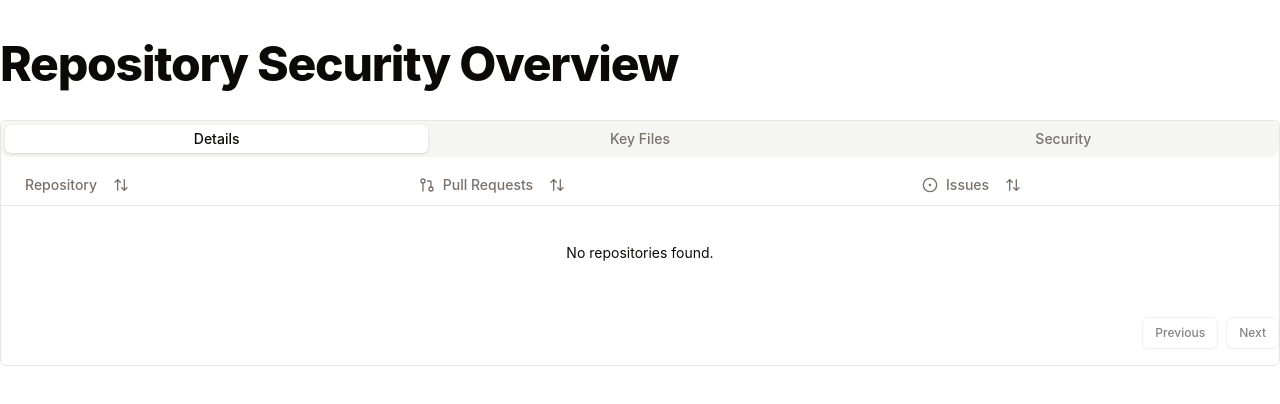
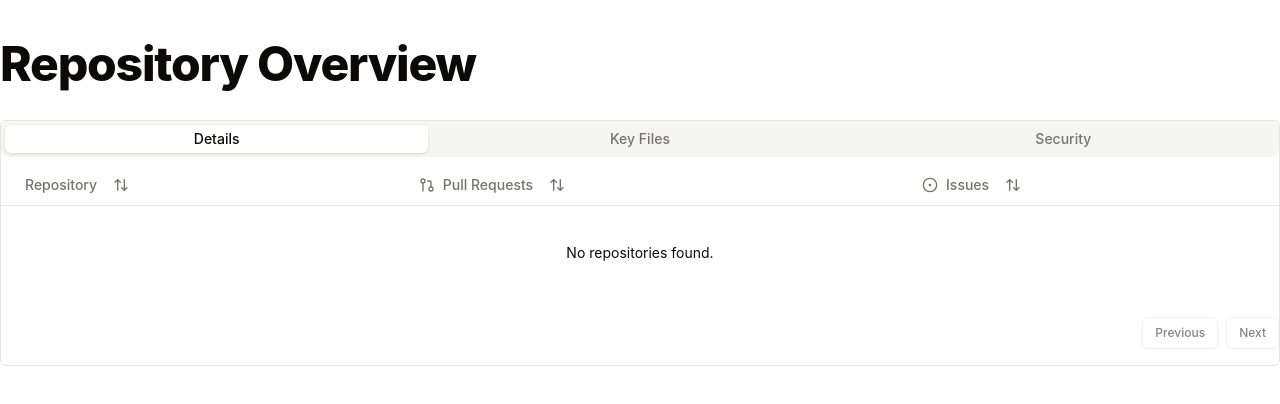
Before and after one commit to JackPlowman/repo-overseer, an Astro site in the folder dashboard/: page / in a window 1280 px wide. Built offline with nearby package versions, Linux system fonts and the light colour scheme; Astro itself is replaced by a stand-in of ours.

Commit message:
chore: Update Page Title (#185)
# Pull Request

## Description

This pull request includes changes to the
`dashboard/src/pages/index.astro` and
`tests/ui/test_dashboard_site_wide.py` files to update the title from
"Repository Security Overview" to "Repository Overview".

Updates to titles:

*
[`dashboard/src/pages/index.astro`](diffhunk://#diff-4698539578136e340030d4a0beaf14c88eb652d6090c3a9f906c414a3557fc8bL12-R12):
Changed the heading text from "Repository Security Overview" to
"Repository Overview".
*
[`tests/ui/test_dashboard_site_wide.py`](diffhunk://#diff-ed1063b326c145e2375444e5b49a7b7da16340827d8025eeed70e34b53ff0100L14-R14):
Updated the test assertion to expect the new title "Repository Overview"
instead of "Repository Security Overview".

```diff
--- a/dashboard/src/pages/index.astro
+++ b/dashboard/src/pages/index.astro
@@ -9,7 +9,7 @@ import Layout from "../layouts/Layout.astro"
     <h1
       class="scroll-m-20 text-4xl font-extrabold tracking-tight lg:text-5xl mb-8"
     >
-      Repository Security Overview
+      Repository Overview
     </h1>
     <div class="rounded-md border bg-card">
       <RepositoryTable client:load />
```
Also changed, not shown: 1 other file.
